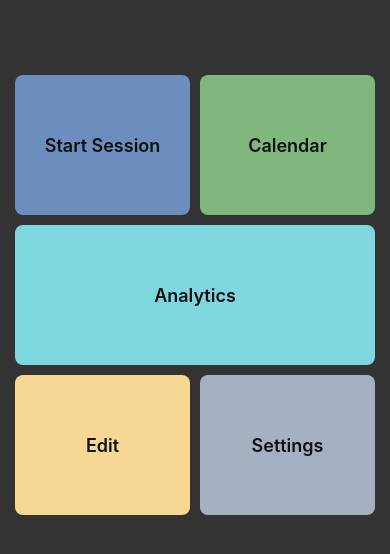
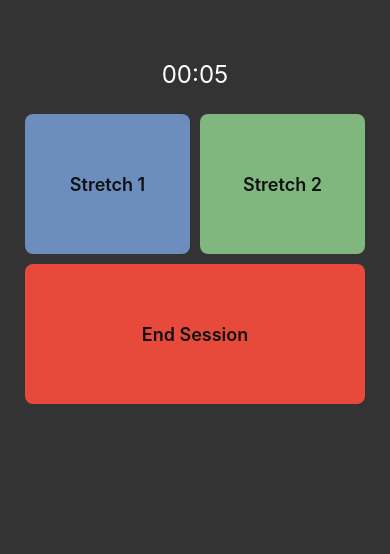
Before and after one commit to saska0/workoutapp, a React Native app in the folder workoutapp/: screen /Session in a window 390 px wide. Shown: the top 554 px of the page. Built offline with nearby package versions, Linux system fonts and the light colour scheme.

Commit message:
screen, nav, session timer

```diff
--- a/workoutapp/App.tsx
+++ b/workoutapp/App.tsx
@@ -1,13 +1,41 @@
-import { StatusBar } from 'expo-status-bar';
-import { StyleSheet, Text, View } from 'react-native';
+import { SessionTimerProvider } from './src/context/SessionTimerContext';
+import { NavigationContainer } from '@react-navigation/native';
+import { createNativeStackNavigator } from '@react-navigation/native-stack';
+import { StyleSheet, View } from 'react-native';
 import MainMenu from './src/screens/MainMenu';
+import SessionScreen from './src/screens/Session';
+import { RootStackParamList } from './src/types/navigation';
+
+const Stack = createNativeStackNavigator<RootStackParamList>();
 
 export default function App() {
   return (
-    <View style={styles.container}>
-      <MainMenu />
-      <StatusBar style="auto" />
-    </View>
+    <SessionTimerProvider>
+      <View style={styles.container}>
+        <NavigationContainer>
+          <Stack.Navigator initialRouteName="Main">
+            <Stack.Screen
+              name="Main"
+              component={MainMenu}
+              options={{
+                headerShown: false,
+                gestureEnabled: false,
+                animation: 'none',
+               }}
+             />
+            <Stack.Screen
+              name="Session"
+              component={SessionScreen}
+              options={{
+                headerShown: false,
+                gestureEnabled: false,
+                animation: 'slide_from_bottom',
+              }}
+            />
+          </Stack.Navigator>
+        </NavigationContainer>
+      </View>
+    </SessionTimerProvider>
   );
 }
 
--- a/workoutapp/package.json
+++ b/workoutapp/package.json
@@ -1,5 +1,5 @@
 {
-  "name": "rate-repository-app",
+  "name": "workoutapp",
   "version": "1.0.0",
   "main": "index.ts",
   "scripts": {
@@ -11,6 +11,7 @@
   "dependencies": {
     "@expo/metro-runtime": "~5.0.4",
     "@react-navigation/native": "^7.1.14",
+    "@react-navigation/native-stack": "^7.3.21",
     "expo": "~53.0.20",
     "expo-status-bar": "~2.2.3",
     "react": "19.0.0",
--- /dev/null
+++ b/workoutapp/src/context/SessionTimerContext.tsx
@@ -0,0 +1,53 @@
+import React, { createContext, useContext, useState, useEffect } from 'react';
+
+type SessionTimerContextType = {
+  startTime: Date | null;
+  isRunning: boolean;
+  startSession: () => void;
+  endSession: () => void;
+  elapsedSec: number;
+};
+
+const SessionTimerContext = createContext<SessionTimerContextType | undefined>(undefined);
+
+export const SessionTimerProvider: React.FC<{ children: React.ReactNode }> = ({ children }) => {
+  const [startTime, setStartTime] = useState<Date | null>(null);
+  const [isRunning, setIsRunning] = useState(false);
+  const [elapsedSec, setElapsedSec] = useState(0);
+
+  useEffect(() => {
+    let interval: NodeJS.Timeout | null = null;
+    if (isRunning && startTime) {
+      interval = setInterval(() => {
+        setElapsedSec(Math.floor((Date.now() - startTime.getTime()) / 1000));
+      }, 1000);
+    }
+    return () => {
+      if (interval) clearInterval(interval);
+    };
+  }, [isRunning, startTime]);
+
+  const startSession = () => {
+    setStartTime(new Date());
+    setIsRunning(true);
+    setElapsedSec(0);
+  };
+
+  const endSession = () => {
+    setIsRunning(false);
+    setStartTime(null);
+    setElapsedSec(0);
+  };
+
+  return (
+    <SessionTimerContext.Provider value={{ startTime, isRunning, startSession, endSession, elapsedSec }}>
+      {children}
+    </SessionTimerContext.Provider>
+  );
+};
+
+export const useSessionTimer = () => {
+  const context = useContext(SessionTimerContext);
+  if (!context) throw new Error('useSessionTimer must be used within a SessionTimerProvider');
+  return context;
+};
--- a/workoutapp/src/screens/MainMenu.tsx
+++ b/workoutapp/src/screens/MainMenu.tsx
@@ -1,11 +1,15 @@
 import { View, StyleSheet } from 'react-native'
 import TileBlock from '../components/TileBlock'
+import { NativeStackScreenProps } from '@react-navigation/native-stack';
+import { RootStackParamList } from '../types/navigation';
 
-export default function MainMenu() {
+type Props = NativeStackScreenProps<RootStackParamList, 'Main'>;
+
+export default function MainMenu({ navigation }: Props) {
   return (
     <View style={styles.container}>
       <View style={styles.row}>
-        <TileBlock title="Start Session" onPress={() => {}} style={{ backgroundColor: '#6C8EBF' }} />
+        <TileBlock title="Start Session" onPress={() => navigation.navigate('Session')} style={{ backgroundColor: '#6C8EBF' }} />
         <TileBlock title="Calendar" onPress={() => {}} style={{ backgroundColor: '#7FB77E' }} />
       </View>
       <View style={styles.row}>
--- /dev/null
+++ b/workoutapp/src/screens/Session.tsx
@@ -0,0 +1,75 @@
+import React, { useEffect } from 'react';
+import { View, Text, ScrollView, StyleSheet } from 'react-native';
+import { RootStackParamList } from '../types/navigation';
+import { NativeStackScreenProps } from '@react-navigation/native-stack';
+import TileBlock from '../components/TileBlock';
+import { useSessionTimer } from '../context/SessionTimerContext';
+
+type Props = NativeStackScreenProps<RootStackParamList, 'Session'>;
+
+function formatSessionTime(seconds: number): string {
+  if (seconds < 3600) {
+    const mm = Math.floor(seconds / 60);
+    const ss = seconds % 60;
+    return `${mm.toString().padStart(2, '0')}:${ss.toString().padStart(2, '0')}`;
+  } else {
+    const hh = Math.floor(seconds / 3600);
+    const mm = Math.floor((seconds % 3600) / 60);
+    return `${hh.toString().padStart(2, '0')}:${mm.toString().padStart(2, '0')}`;
+  }
+}
+
+export default function SessionScreen({ navigation }: Props) {
+  const { elapsedSec, startSession, endSession, isRunning } = useSessionTimer();
+
+  useEffect(() => {
+    if (!isRunning) startSession();
+  }, []);
+
+  return (
+    <View style={styles.container}>
+      <Text style={styles.timer}>
+        {formatSessionTime(elapsedSec)}
+      </Text>
+
+      <ScrollView style={styles.scrollView}>
+        <View style={styles.row}>
+          <TileBlock title="Stretch 1" onPress={() => console.log('Stretch 1')} style={{ backgroundColor: '#6C8EBF' }} />
+          <TileBlock title="Stretch 2" onPress={() => console.log('Stretch 2')} style={{ backgroundColor: '#7FB77E' }} />
+        </View>
+        <View style={styles.row}>
+          <TileBlock
+            title="End Session"
+            onPress={() => {
+              endSession();
+              navigation.navigate('Main');
+            }}
+            style={{ backgroundColor: '#e74a3b' }}
+          />
+        </View>
+      </ScrollView>
+    </View>
+  );
+}
+
+const styles = StyleSheet.create({
+  container: {
+    flex: 1,
+    padding: 20,
+    backgroundColor: '#333333',
+  },
+  timer: {
+    fontSize: 24,
+    marginBottom: 20,
+    marginTop: 40,
+    color: '#fff',
+    textAlign: 'center',
+  },
+  scrollView: {
+    flex: 1,
+  },
+  row: {
+    flexDirection: 'row',
+    justifyContent: 'space-between',
+  },
+});
--- /dev/null
+++ b/workoutapp/src/types/navigation.ts
@@ -0,0 +1,4 @@
+export type RootStackParamList = {
+    Main: undefined;
+    Session: undefined;
+  };
```
Also changed, not shown: workoutapp/tsconfig.json (+22 -2 lines), 1 other file (tests, documents, lock files or other folders).
